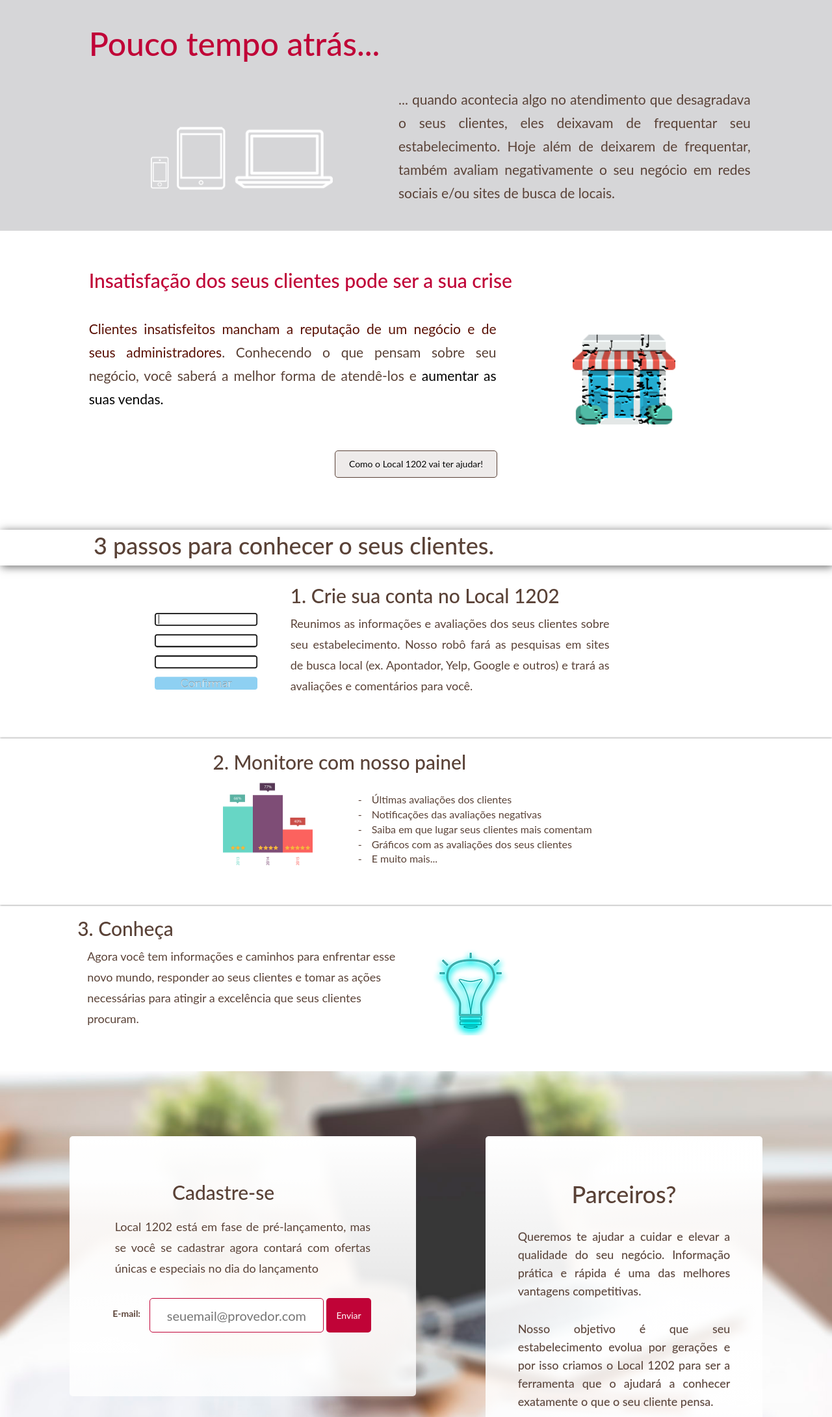
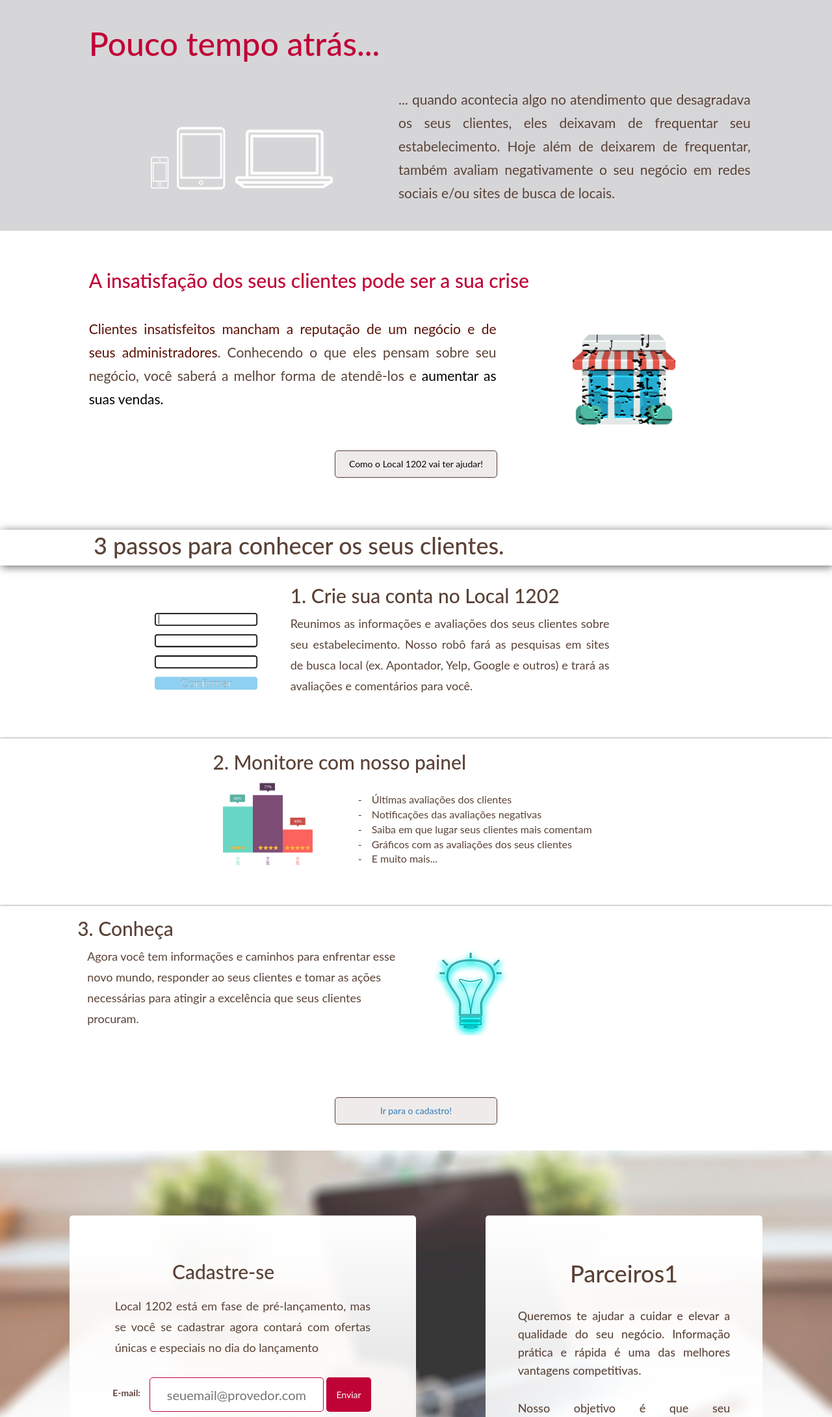
Before and after one commit to flpms/1202, a website: page index.html in a window 1280 px wide. Shown: the part 840-3020 px from the top of the page at 65% size. Drawn offline with Linux system fonts and the light colour scheme.

Commit message:
adjust things and add a call-to-action

```diff
--- a/assets/css/index.css
+++ b/assets/css/index.css
@@ -85,7 +85,7 @@
     margin: 30px 0 0 0;
     padding: 60px 0 20px 0;
 }
-.second .help-button {
+.second .help-button, .third .help-button {
     background: rgba(90, 66, 55, 0.1);
     border: 1px solid #5A4237;
     border-radius: 5px;
@@ -94,7 +94,7 @@
     padding: 10px;
     width: 250px;
 }
-.second .help-button:hover {
+.second .help-button:hover, .third .help-button:hover {
     transition: color 2s, background-color 2s;
     background: rgba(90, 66, 55, 0.8);
     color: #FFF;
--- a/index.html
+++ b/index.html
@@ -69,7 +69,7 @@
                             <div class="icon devices"></div>
                         </div>
                         <p class="col-xs-12 col-md-offset-1 col-md-6 col-lg-offset-1 col-lg-6 text-justify">... quando acontecia algo no atendimento
-                            que desagradava o seus clientes, eles deixavam de frequentar
+                            que desagradava os seus clientes, eles deixavam de frequentar
                             seu estabelecimento.
                             Hoje além de deixarem de frequentar, também avaliam negativamente o
                             seu negócio em redes sociais e/ou sites de busca de locais.
@@ -78,10 +78,10 @@
 
                     <article class="col-md-12 col-xs-12 partial">
                         <div class="col-md-offset-1 col-md-10 col-lg-offset-1 col-lg-7">
-                            <h4 class="col-sm-12 col-md-12">Insatisfação dos seus clientes pode ser a sua crise</h4>
+                            <h4 class="col-sm-12 col-md-12">A insatisfação dos seus clientes pode ser a sua crise</h4>
                             <p class="text-justify col-sm-8 col-md-8 col-lg-11">
                                 <span class="disclaimer-bad">Clientes insatisfeitos mancham a reputação de um negócio e
-                                de seus administradores</span>. Conhecendo o que pensam
+                                de seus administradores</span>. Conhecendo o que eles pensam
                                 sobre seu negócio, você saberá a melhor forma de
                                 atendê-los e <a href="http://exame.abril.com.br/tecnologia/noticias/opiniao-online-influencia-mais-a-compra-do-que-preco-e-marca">aumentar as suas vendas.</a>
                             </p>
@@ -104,7 +104,7 @@
 
             <div class="row third" id="help">
 
-                <h1>3 passos para conhecer o seus clientes.</h1>
+                <h1>3 passos para conhecer os seus clientes.</h1>
 
                 <article class="col-md-12 line col-xs-12">
                     <h2 class="col-md-offset-4 col-md-6">1. Crie sua conta no Local 1202</h2>
@@ -145,6 +145,10 @@
                         <div class="icon light"></div>
                     </div>
                 </article>
+
+                <div class="col-md-12 col-xs-12 text-center hidden-sm">
+                    <a href="#register" class="help-button">Ir para o cadastro!</a>
+                </div>
             </div>
 
             <div class="row fourth" id="register">
@@ -174,7 +178,7 @@
                 </div>
 
                 <article class="col-md-offset-1 col-md-4 col-xs-offset-1 col-xs-10 manifest text-justify">
-                    <h1 class="text-center">Parceiros?</h1>
+                    <h1 class="text-center">Parceiros1</h1>
                     <p>
                         Queremos te ajudar a cuidar e elevar a qualidade do seu negócio.
                         Informação prática e rápida é uma das melhores vantagens competitivas.
```
Also changed, not shown: 1 other file.
